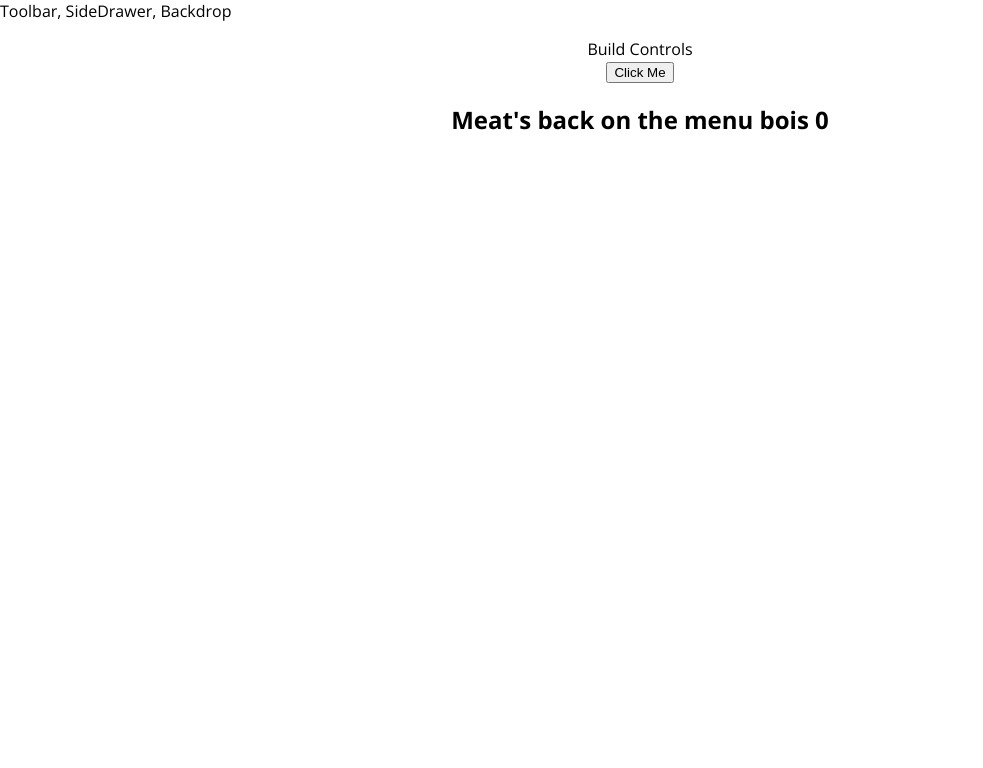
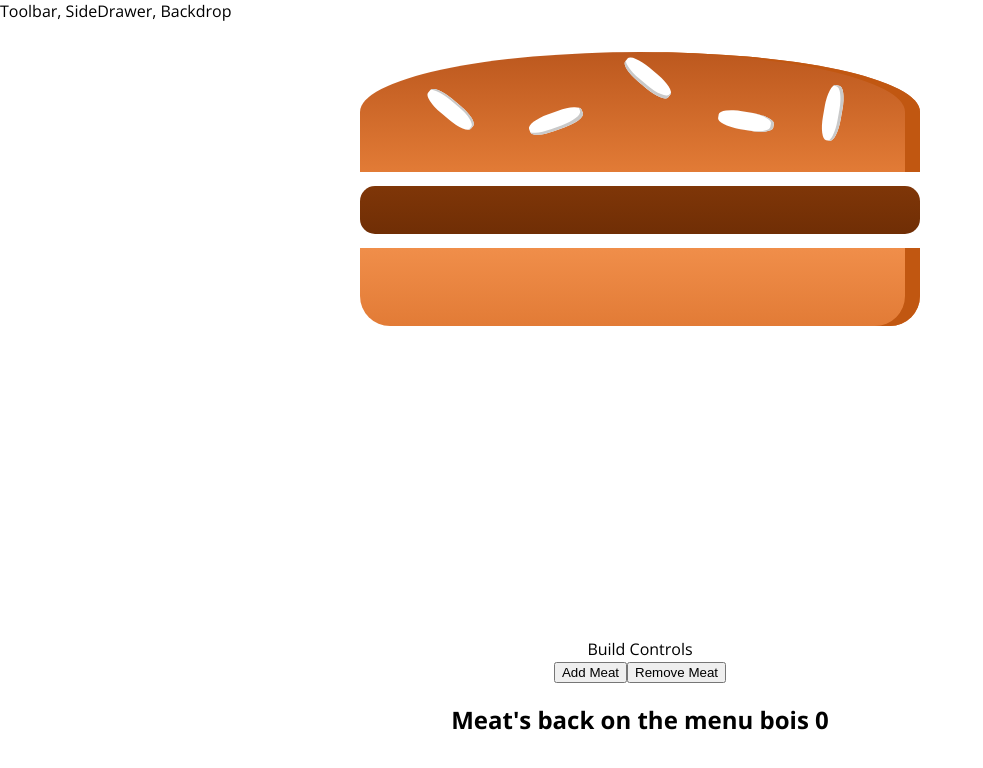
Before and after one commit to JordT/burgerBuilderApp, a React (Create React App) app: page / in a window 1280 px wide. Shown: the top 768 px of the page, without its empty margins (0-983 px from the left). Built offline with nearby package versions, Linux system fonts and the light colour scheme.

Commit message:
state hooks added, trouble shooting burger ingredients

```diff
--- a/src/components/Burger/Burger.js
+++ b/src/components/Burger/Burger.js
@@ -5,17 +5,24 @@ import classes from './Burger.module.css'
 
 const burger = (props) => {
   // transforms the ingredients from state to an array
-  const transformedIngredients = Object.keys(props.ingredients)
-    .map(igKey => {
-      return [...Array(props.ingredients[igKey])].map((_, i) => {
-        return <BurgerIngredient key={igKey + i} type={igKey} />
-      })
-    })
+  // const transformedIngredients = Object.keys(props.ingredients)
+  //   .map(igKey => {
+  //     return [...Array(props.ingredients[igKey])].map((_, i) => {
+  //       return <BurgerIngredient key={igKey + i} type={igKey} />
+  //     })
+  //   })
+  // const transformedIngredients =
+  console.log(props);
+  const transformedIngredients = (props) => {
+    console.log(props + "<props is firing")
+    return <BurgerIngredient type='meat'/>}
+  // need to pass transformed BurgerIngredient both a key=(meat?) and a type (mean)
 
   return (
     <div className={classes.Burger}>
       <BurgerIngredient type='bread-top' />
-      {transformedIngredients}
+      {/* <BurgerIngredient type='meat'/> */}
+      {transformedIngredients()}
       <BurgerIngredient type='bread-bottom' />
     </div>
   )
--- a/src/containers/BurgerBuilder/BurgerBuilder.js
+++ b/src/containers/BurgerBuilder/BurgerBuilder.js
@@ -12,13 +12,19 @@ function BurgerBuilder () {
   //       }
   //     }
     const [meat, changeMeat] = useState(0);
+    const [salad, changeSalad] = useState(2);
+    const [bacon, changeBacon] = useState(0);
+    const [cheese, changeCheese] = useState(0);
 
     return (
       <AuxHOC>
-        {/* <Burger ingredients={this.state.ingredients}/> */}
+        <Burger meat={meat} salad={salad} bacon={bacon} cheese={cheese}/>
         <div>Build Controls</div>
-        <button type="button" onClick={() => changeMeat(meat+1)}>Click Me</button>
+        {/* to be deleted  */}
+        <button type="button" onClick={() => changeMeat(meat+1)}>Add Meat</button>
+        <button type="button" onClick={() => changeMeat(meat-1)}>Remove Meat</button>
         <h2>Meat's back on the menu bois {meat}</h2>
+        {/* to be deleted  */}
       </AuxHOC>
     )
 }
```
Also changed, not shown: src/components/Burger/BurgerIngredient/BurgerIngredient.js (line endings or trailing spaces).
